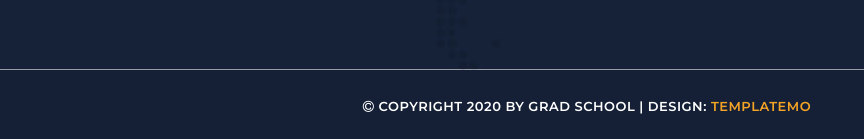
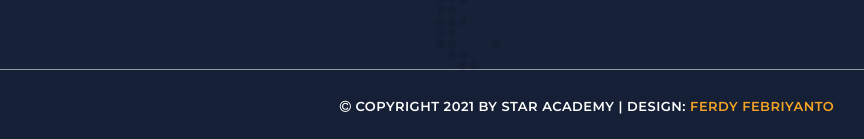
Before and after one commit to staracademyjaya/LandingPage-SA, a plain HTML site: page index.html in a window 1280 px wide. Shown: the part 4596-4735 px from the top of the page, without its empty margins (53-917 px from the left). Drawn offline with Linux system fonts and the light colour scheme.

Commit message:
Update index

```diff
--- a/index.html
+++ b/index.html
@@ -488,7 +488,7 @@ https://templatemo.com/tm-557-grad-school
         <div class="container">
             <div class="row">
                 <div class="col-md-12">
-                    <p><i class="fa fa-copyright"></i> Copyright 2020 by Grad School | Design: <a href="https://templatemo.com" rel="sponsored" target="_parent">TemplateMo</a></p>
+                    <p><i class="fa fa-copyright"></i> Copyright 2021 by Star Academy | Design: <a href="https://templatemo.com" rel="sponsored" target="_parent">Ferdy Febriyanto</a></p>
                 </div>
             </div>
         </div>
```
